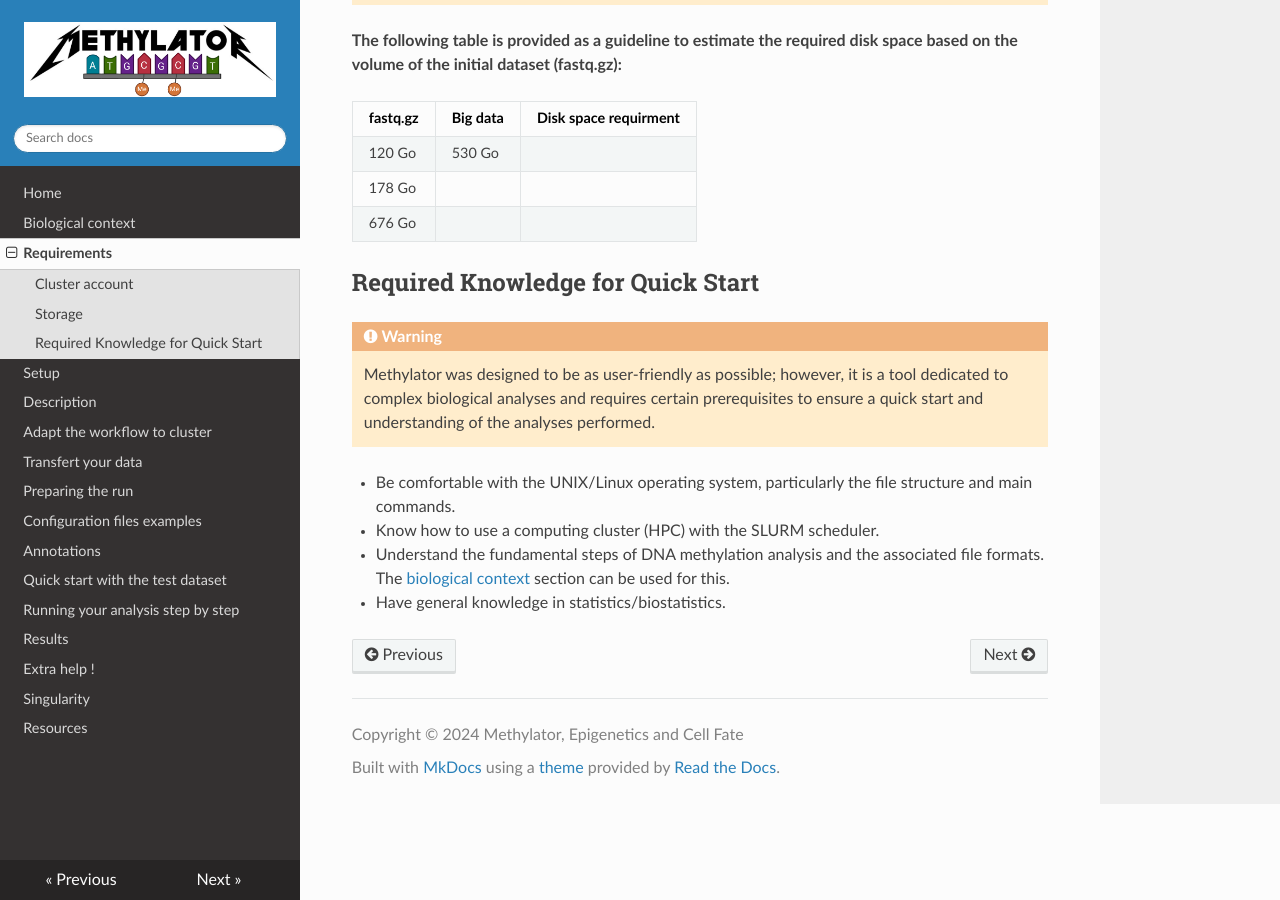
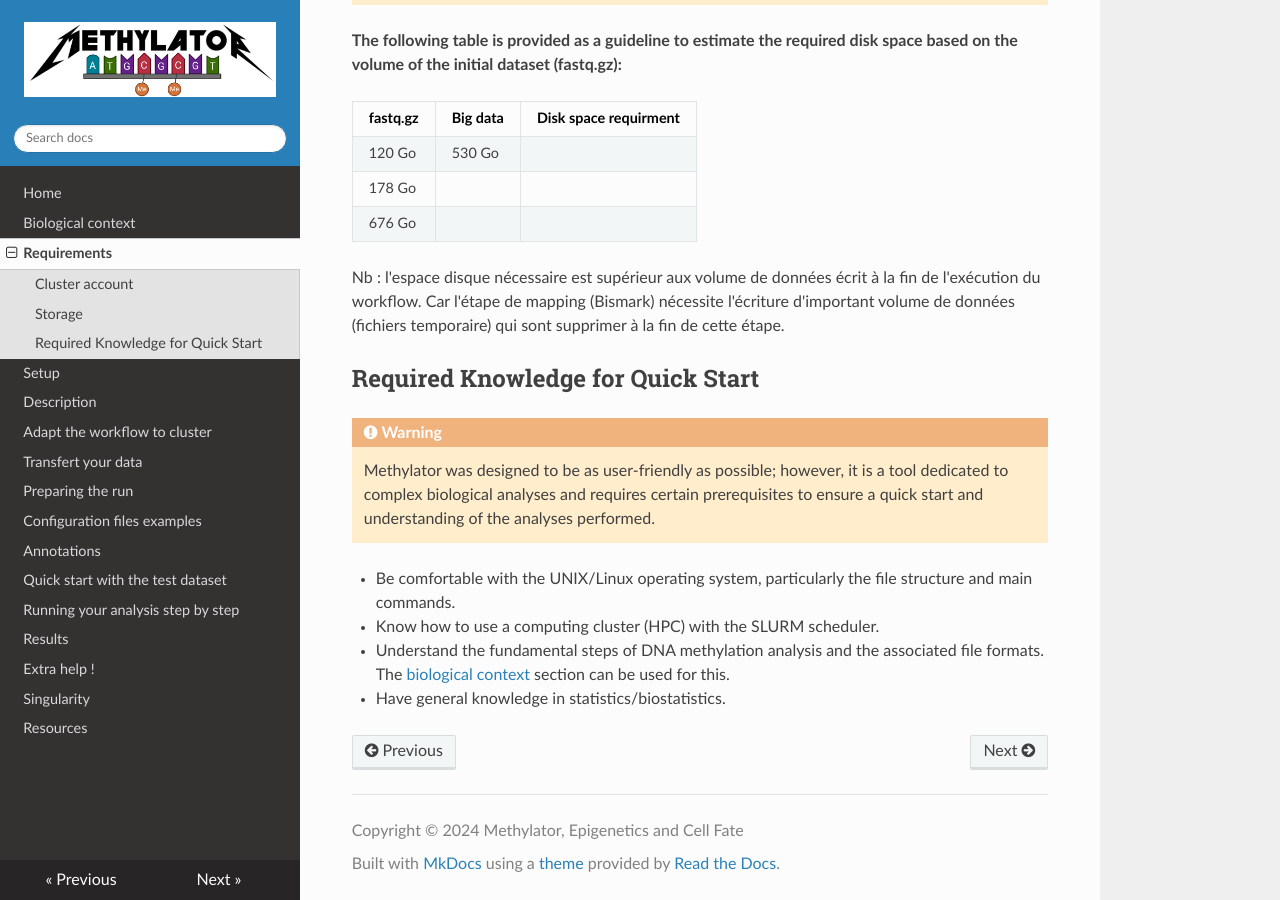
Before and after one commit to parisepigenetics/Methylator-Documentation, an MkDocs documentation site: the page built from docs/before_start.md, in a window 1280 px wide and 900 px high, scrolled down 632 px. Built offline with MkDocs 1.6.1, drawn with Linux system fonts in a browser that asks for light colours; nearby versions of some CDN libraries.

Commit message:
Update before_start.md

```diff
--- a/docs/before_start.md
+++ b/docs/before_start.md
@@ -23,6 +23,7 @@ Depending on your analyses, the disk space required to run the workflow can vary
 | 178 Go   |          |                       |
 | 676 Go   |          |                       |
 
+Nb : l'espace disque nécessaire est supérieur aux volume de données écrit à la fin de l'exécution du workflow. Car l'étape de mapping (Bismark) nécessite l'écriture d'important volume de données (fichiers temporaire) qui sont supprimer à la fin de cette étape.
 
 ## Required Knowledge for Quick Start
 
```
